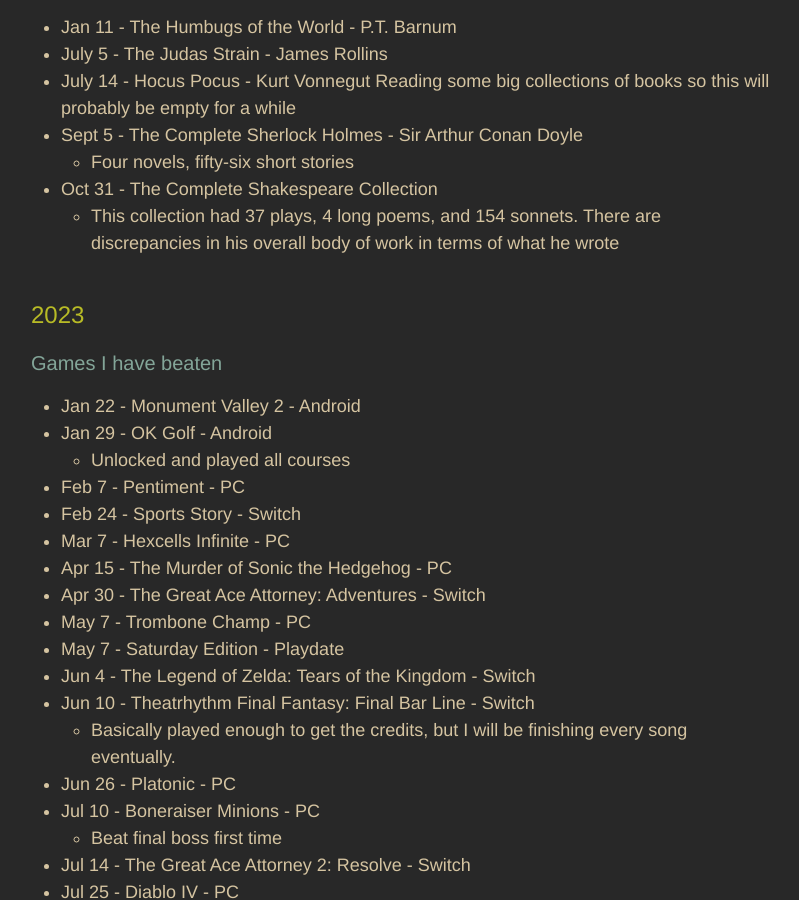
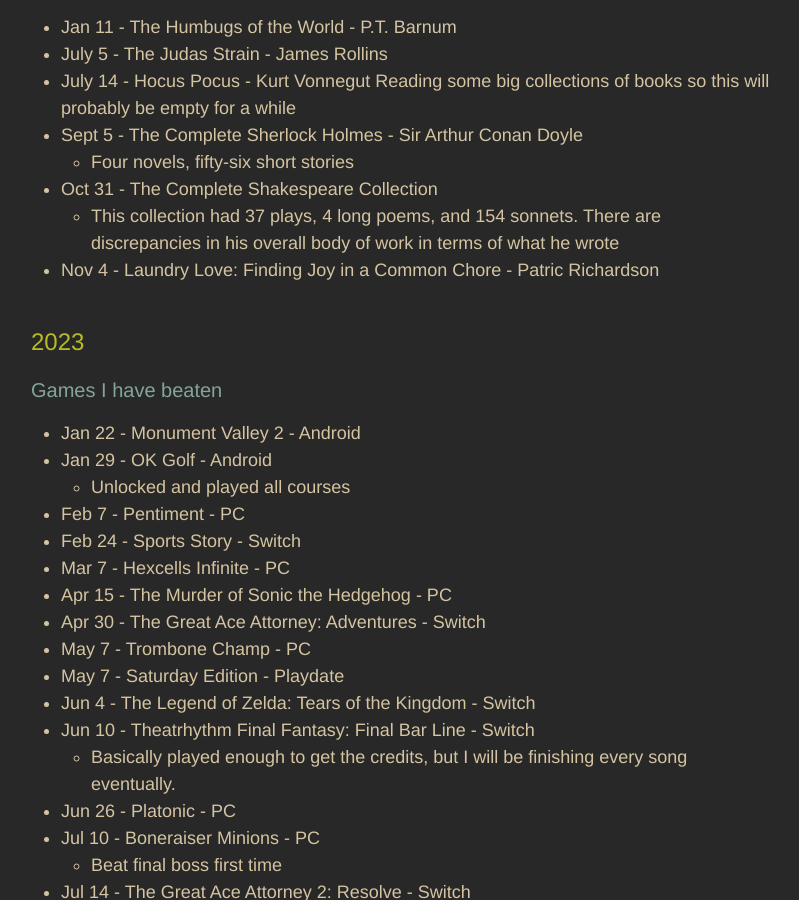
Before and after one commit to adkinsrs/sadkins_site, a Jekyll site: the page built from misc.md, in a window 1280 px wide and 900 px high, scrolled down 1334 px. Shown: the whole window, without its empty margins (239-1038 px from the left). Built offline with Jekyll 4.4.1, drawn with Linux system fonts in a browser that asks for light colours.

Commit message:
read a book

```diff
--- a/misc.md
+++ b/misc.md
@@ -54,6 +54,7 @@
   * Four novels, fifty-six short stories
 * Oct 31 - The Complete Shakespeare Collection
   * This collection had 37 plays, 4 long poems, and 154 sonnets. There are discrepancies in his overall body of work in terms of what he wrote
+* Nov 4 - Laundry Love: Finding Joy in a Common Chore - Patric Richardson
 
 ## 2023
 
```
